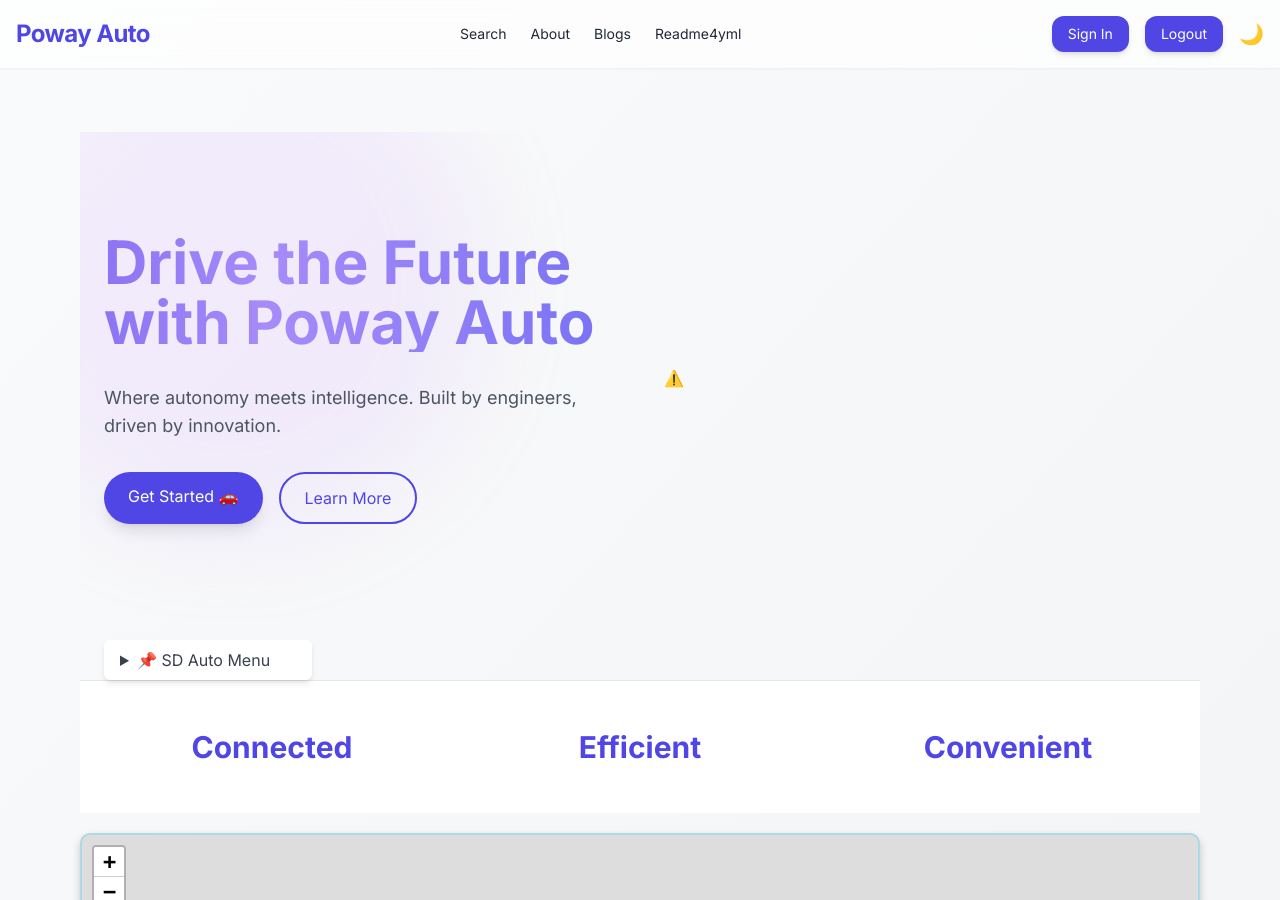
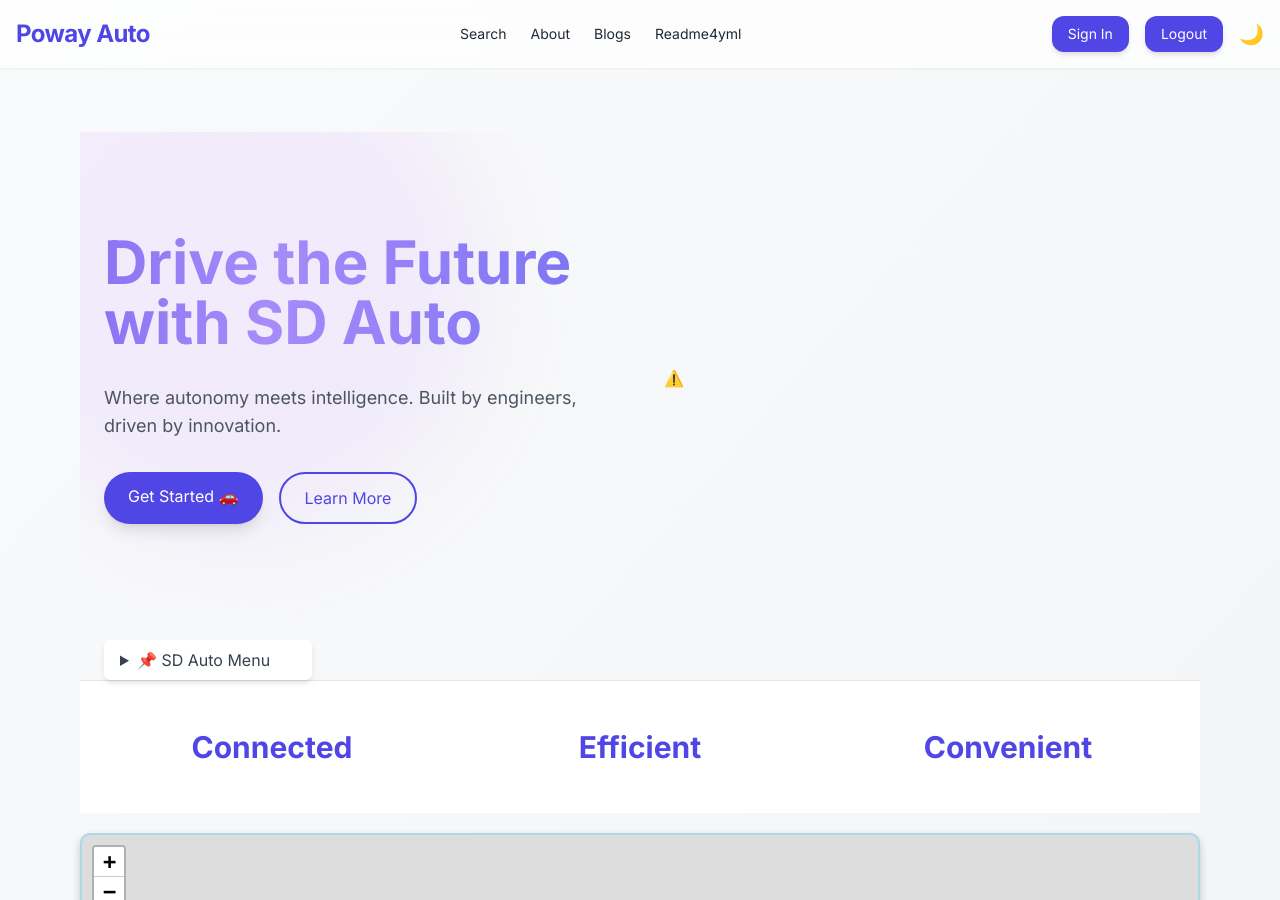
Before and after one commit to Ahaanv19/Poway_Auto_Frontend, a Jekyll site: the page built from index.md, in a window 1280 px wide and 900 px high. Built offline with Jekyll 4.4.1, drawn with Linux system fonts in a browser that asks for light colours; nearby versions of some CDN libraries.

Commit message:
Update business references from Poway to San Diego

```diff
--- a/index.md
+++ b/index.md
@@ -79,7 +79,7 @@
       <!-- Text Content -->
       <div class="flex-1 text-center md:text-left space-y-8">
         <h1 class="text-5xl md:text-6xl font-extrabold bg-gradient-to-r from-primary via-accent to-secondary bg-clip-text text-transparent animate-gradient-x">
-          Drive the Future <br> with Poway Auto
+          Drive the Future <br> with SD Auto
         </h1>
         <p class="text-lg text-gray-600 dark:text-gray-300 max-w-xl">
           Where autonomy meets intelligence. Built by engineers, driven by innovation.
@@ -116,7 +116,7 @@
       <a href="{{site.baseurl}}/route/" class="block px-4 py-2 hover:bg-gray-100 dark:hover:bg-gray-800">🗺️ Find Best Route</a>
       <a href="{{site.baseurl}}/routine/" class="block px-4 py-2 hover:bg-gray-100 dark:hover:bg-gray-800">📅 Daily Routine</a>
       <a href="{{site.baseurl}}/hazard/" class="block px-4 py-2 hover:bg-gray-100 dark:hover:bg-gray-800">⚠️ Report a Hazard</a>
-      <a href="{{site.baseurl}}/localbusinesses/" class="block px-4 py-2 hover:bg-gray-100 dark:hover:bg-gray-800">📈 Upcoming Poway Businesses</a>
+      <a href="{{site.baseurl}}/localbusinesses/" class="block px-4 py-2 hover:bg-gray-100 dark:hover:bg-gray-800">📈 Upcoming San Diego Businesses</a>
     </div>
   </details>
 </div>
```
